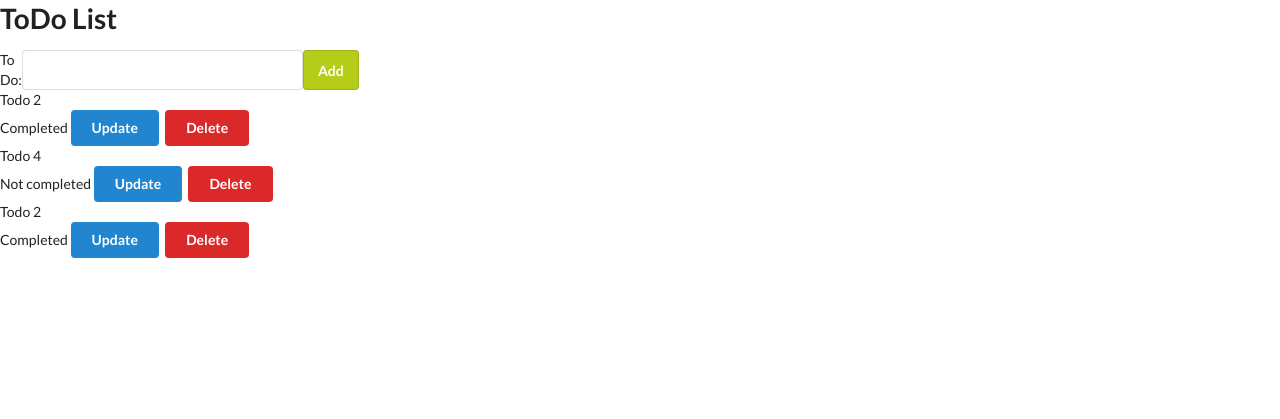
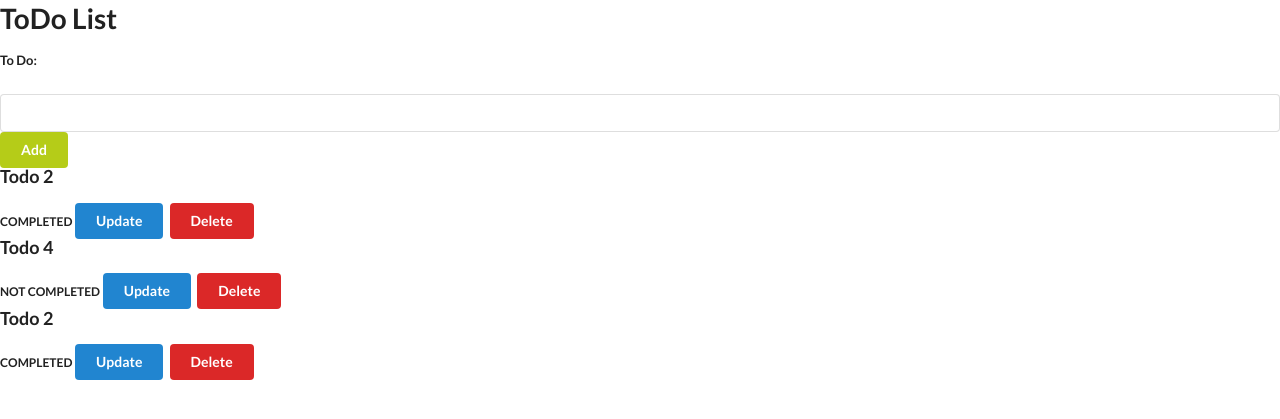
Before and after one commit to jeffnk05/flask-todoapp, a Flask app: page / in a window 1280 px wide. Shown: the top 419 px of the page. Run offline with Flask 2, Linux system fonts and the light colour scheme; data comes from the database, SQL or seed files in the repository; both versions use the stored data as it was after the commit.

Commit message:
Added ui component

```diff
--- a/templates/base.html
+++ b/templates/base.html
@@ -10,20 +10,23 @@
 </head>
 <body>
     <h1>ToDo List</h1>
-    <form class="ui form" action="{{ url_for('add') }}" method="post">
-        <div class="ui input">
+    <div class="ui fluid container">
+        <form class="ui form" action="{{ url_for('add') }}" method="post">
+        <div class="field">
             <label for="title">To Do:</label><br>
             <input class="ui input" type="text" name="title"><br>
             <input class="ui olive button" type="submit" value="Add">
         </div>
-    </form>
+        </form>
+    </div>
+
     {% for todo in todo_list %}
         <div class="ui fluid container">
-            <div> {{ todo.title }} </div>
+            <div class="ui header"> {{ todo.title }} </div>
         {% if todo.complete == False %}
-            <span>Not completed</span>
+            <span class="ui sub header">Not completed</span>
         {% else %}
-            <span>Completed</span>
+            <span class="ui sub header">Completed</span>
         {% endif %}
 
         <a class="ui button primary" href="{{ url_for('update' , id=todo.id) }}">Update</a>
```
Also changed, not shown: example.db.
